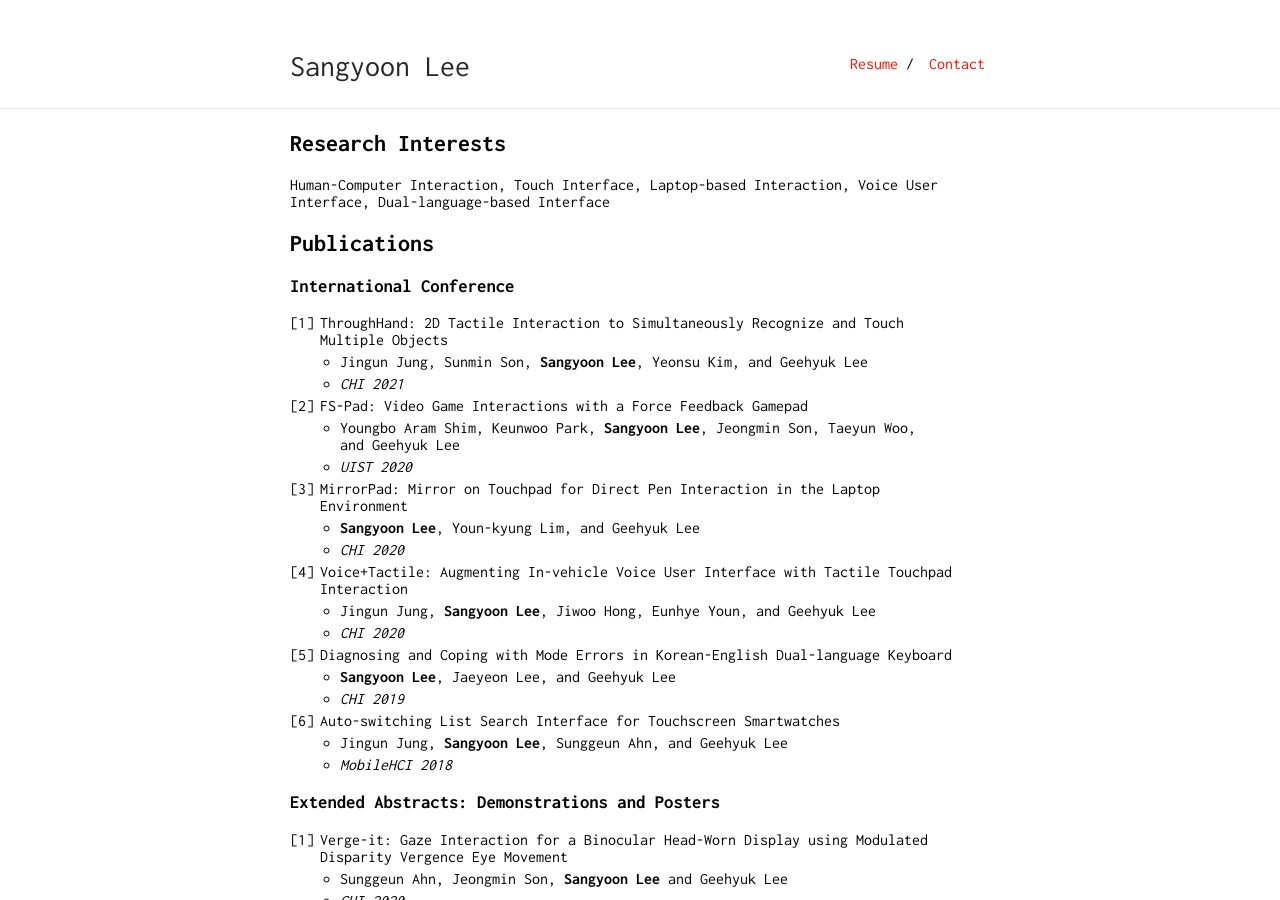
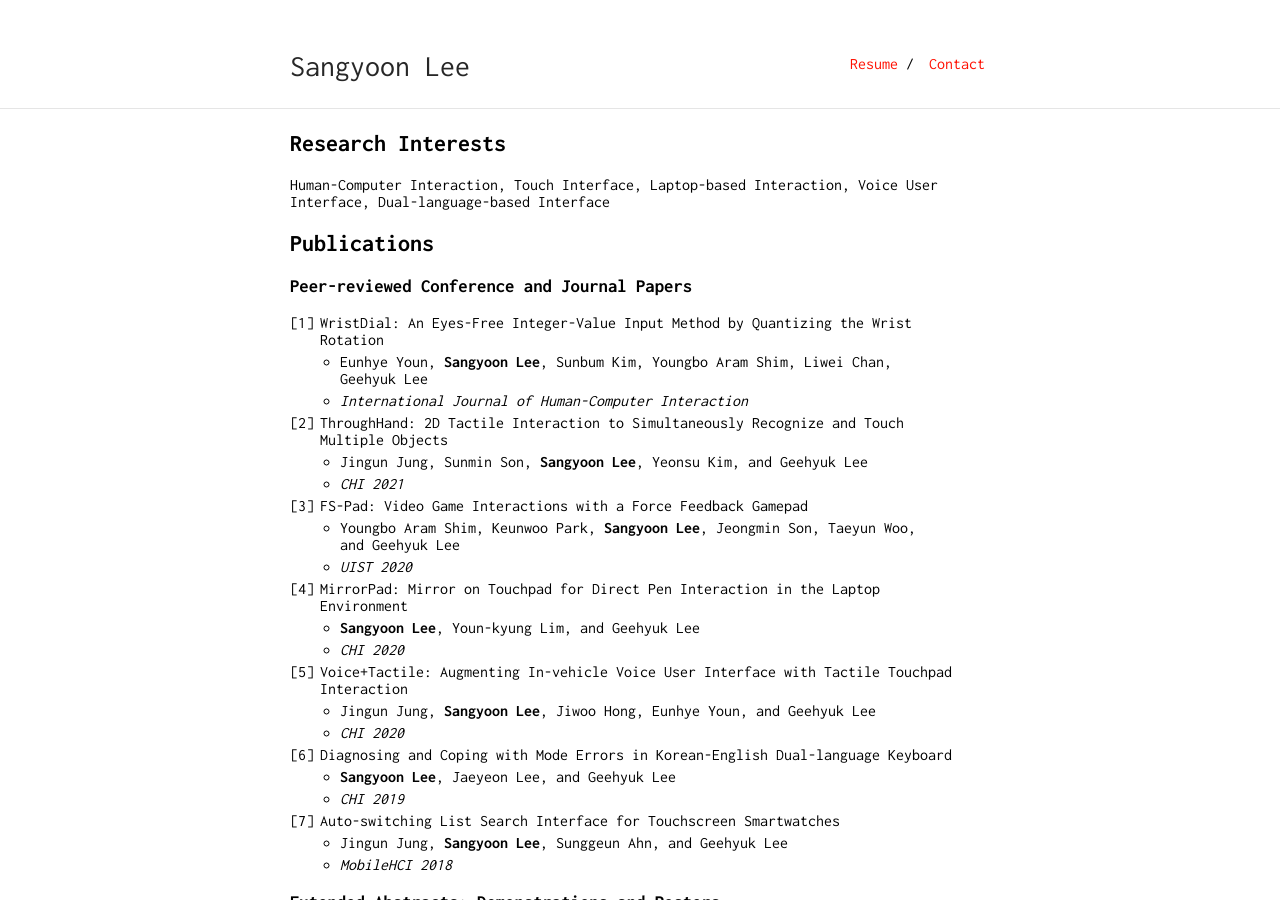
Before and after one commit to pinetree408/pinetree408.github.io, a Jekyll site: the page built from index.md, in a window 1280 px wide and 900 px high. Built offline with Jekyll 4.4.1, drawn with Linux system fonts in a browser that asks for light colours.

Commit message:
Update the publication list with the WristDial

```diff
--- a/index.md
+++ b/index.md
@@ -10,29 +10,33 @@ Human-Computer Interaction, Touch Interface, Laptop-based Interaction, Voice Use
 
 ## Publications
 
-### International Conference
+### Peer-reviewed Conference and Journal Papers
 
-1. ThroughHand: 2D Tactile Interaction to Simultaneously Recognize and Touch Multiple Objects
+1. WristDial: An Eyes-Free Integer-Value Input Method by Quantizing the Wrist Rotation
+  - Eunhye Youn, **Sangyoon Lee**, Sunbum Kim, Youngbo Aram Shim, Liwei Chan, Geehyuk Lee
+  - *International Journal of Human-Computer Interaction*
+
+2. ThroughHand: 2D Tactile Interaction to Simultaneously Recognize and Touch Multiple Objects
   - Jingun Jung, Sunmin Son, **Sangyoon Lee**, Yeonsu Kim, and Geehyuk Lee
   - *CHI 2021*
 
-2. FS-Pad: Video Game Interactions with a Force Feedback Gamepad
+3. FS-Pad: Video Game Interactions with a Force Feedback Gamepad
   - Youngbo Aram Shim, Keunwoo Park, **Sangyoon Lee**, Jeongmin Son, Taeyun Woo, and Geehyuk Lee
   - *UIST 2020*
 
-3. MirrorPad: Mirror on Touchpad for Direct Pen Interaction in the Laptop Environment
+4. MirrorPad: Mirror on Touchpad for Direct Pen Interaction in the Laptop Environment
   - **Sangyoon Lee**, Youn-kyung Lim, and Geehyuk Lee
   - *CHI 2020*
 
-4. Voice+Tactile: Augmenting In-vehicle Voice User Interface with Tactile Touchpad Interaction
+5. Voice+Tactile: Augmenting In-vehicle Voice User Interface with Tactile Touchpad Interaction
   - Jingun Jung, **Sangyoon Lee**, Jiwoo Hong, Eunhye Youn, and Geehyuk Lee
   - *CHI 2020*
 
-5. Diagnosing and Coping with Mode Errors in Korean-English Dual-language Keyboard
+6. Diagnosing and Coping with Mode Errors in Korean-English Dual-language Keyboard
   - **Sangyoon Lee**, Jaeyeon Lee, and Geehyuk Lee
   - *CHI 2019*
 
-6. Auto-switching List Search Interface for Touchscreen Smartwatches
+7. Auto-switching List Search Interface for Touchscreen Smartwatches
   - Jingun Jung, **Sangyoon Lee**, Sunggeun Ahn, and Geehyuk Lee
   - *MobileHCI 2018*
 
```
